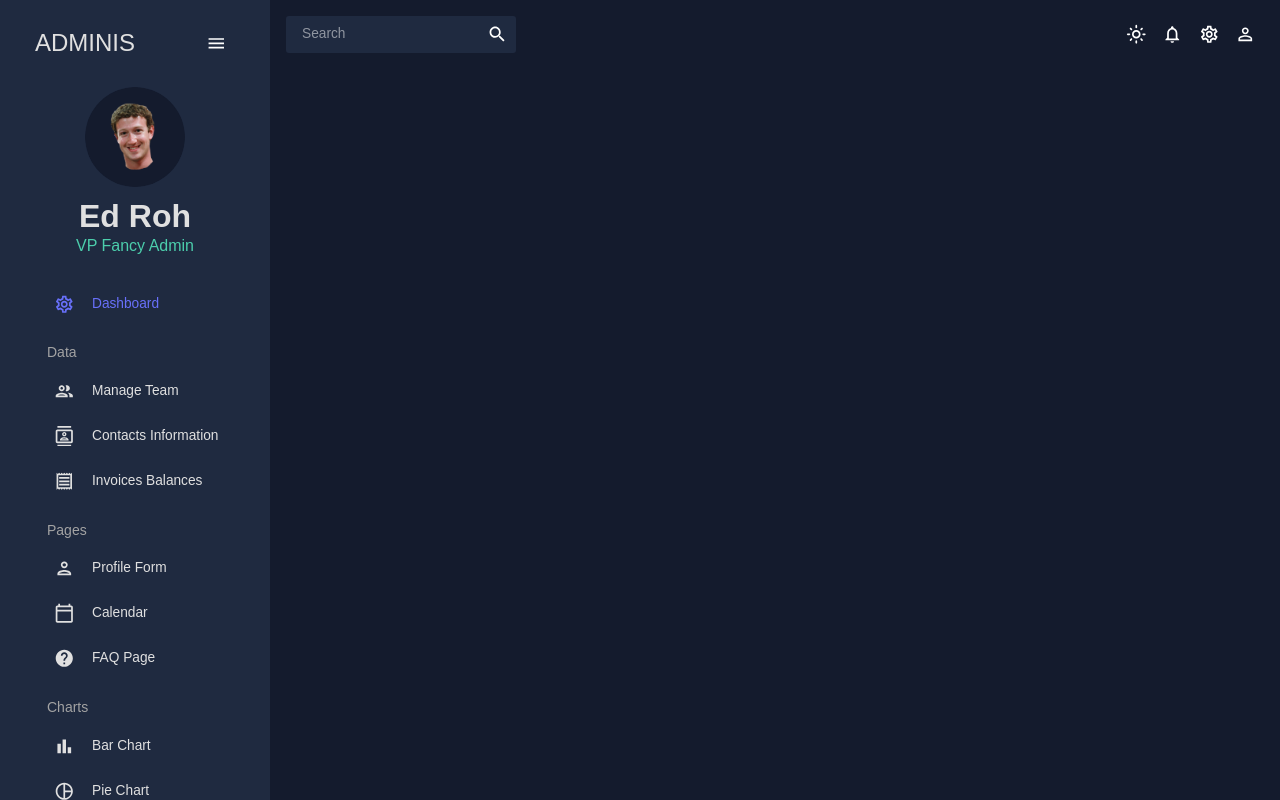
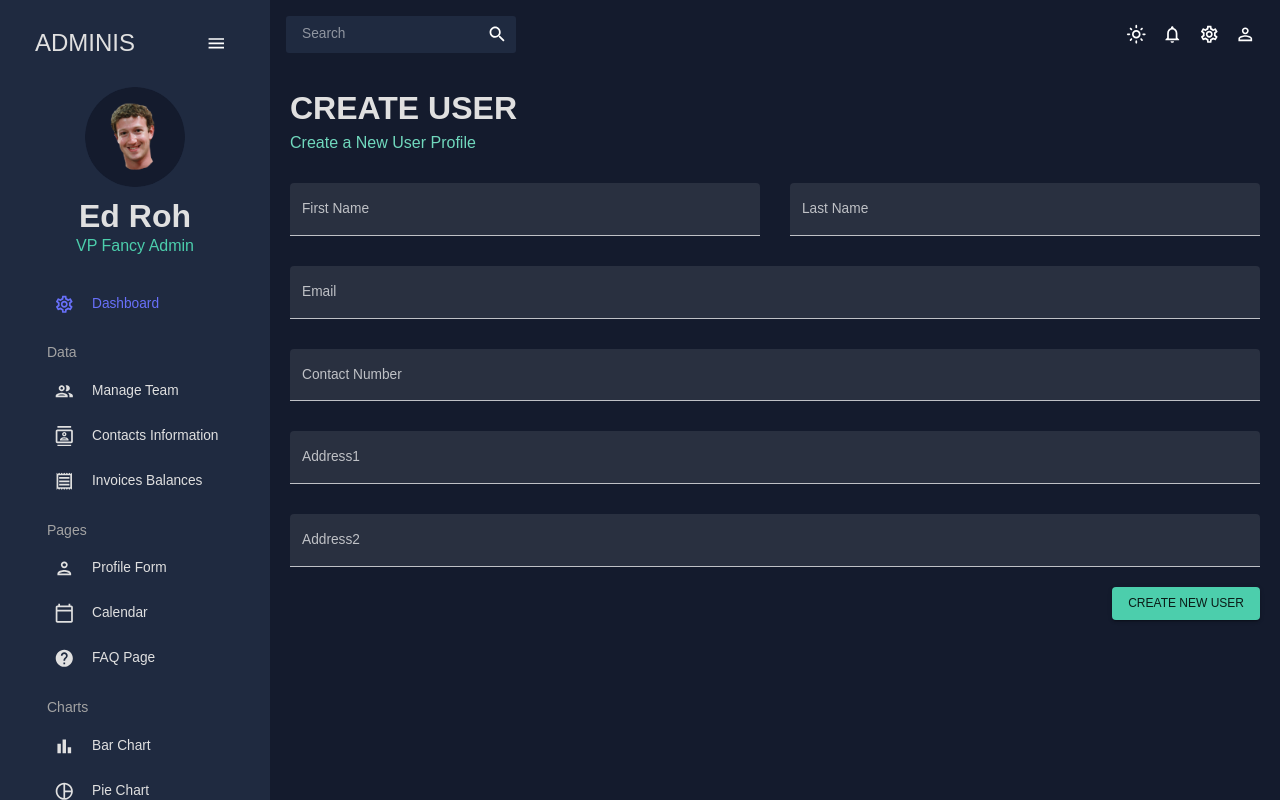
Before and after one commit to ThaneshworJoshi/mui-dashboard, a React (Create React App) app: page /form in a window 1280 px wide. Built offline with nearby package versions, Linux system fonts and the light colour scheme.

Commit message:
add: Create person form

```diff
--- a/src/App.js
+++ b/src/App.js
@@ -9,7 +9,7 @@
 import Invoices from "./scenes/invoices";
 import Contacts from "./scenes/contacts";
 // import Bar from "./scenes/bar";
-// import Form from "./scenes/form";
+import Form from "./scenes/form";
 // import Line from "./scenes/line";
 // import Pie from "./scenes/pie";
 // import FAQ from "./scenes/faq";
@@ -32,8 +32,8 @@
               <Route path="/team" element={<Team />} />
               <Route path="/contacts" element={<Contacts />} />
               <Route path="/invoices" element={<Invoices />} />
-              {/* <Route path="/form" element={<Form />} />
-              <Route path="/bar" element={<Bar />} />
+              <Route path="/form" element={<Form />} />
+                {/* <Route path="/bar" element={<Bar />} />
               <Route path="/pie" element={<Pie />} />
               <Route path="/line" element={<Line />} />
               <Route path="/faq" element={<FAQ />} />
--- /dev/null
+++ b/src/scenes/form/index.js
@@ -0,0 +1,157 @@
+import React from "react";
+import { Button, TextField, useMediaQuery } from "@mui/material";
+import { Box } from "@mui/material";
+import { Formik } from "formik";
+import * as yup from "yup";
+import Header from "../../components/Header";
+
+const initialValues = {
+  firstName: "",
+  lastName: "",
+  email: "",
+  contact: "",
+  address1: "",
+  address2: "",
+};
+const phoneNumberRegex = /^\d{3}-\d{3}-\d{4}$/;
+
+const userSchema = yup.object().shape({
+  firstName: yup.string().required("required"),
+  lastName: yup.string().required("required"),
+  email: yup.string().email("Invalid email").required("Required"),
+  contact: yup
+    .string()
+    .matches(phoneNumberRegex, "Phone number is not valid")
+    .required("required"),
+  address1: yup.string().required("required"),
+  address2: yup.string().required("required"),
+});
+
+const Form = () => {
+  const isNonMobile = useMediaQuery("(min-width: 600px)");
+
+  const handleFormSubmit = (values) => {
+    console.log(values);
+  };
+
+  return (
+    <Box m="20px">
+      <Header title="CREATE USER" subtitle="Create a New User Profile" />
+      <Formik
+        onSubmit={handleFormSubmit}
+        initialValues={initialValues}
+        validationSchema={userSchema}
+      >
+        {({
+          values,
+          errors,
+          touched,
+          handleChange,
+          handleBlur,
+          handleSubmit,
+        }) => (
+          <form onSubmit={handleSubmit}>
+            <Box
+              display="grid"
+              gap="30px"
+              gridTemplateColumns="repeat(4, minmax(0, 1fr)"
+              sx={{
+                "& > div": {
+                  gridColumn: isNonMobile ? undefined : "span 4",
+                },
+              }}
+            >
+              <TextField
+                fullWidth
+                variant="filled"
+                type="text"
+                label="First Name"
+                onBlur={handleBlur}
+                onChange={handleChange}
+                value={values.firstName}
+                name="firstName"
+                error={!!touched.firstName && !!errors.firstName}
+                helperText={touched.firstName && errors.firstName}
+                sx={{ gridColumn: "span 2" }}
+              />
+
+              <TextField
+                fullWidth
+                variant="filled"
+                type="text"
+                label="Last Name"
+                onBlur={handleBlur}
+                onChange={handleChange}
+                value={values.lastName}
+                name="lastName"
+                error={!!touched.lastName && !!errors.lastName}
+                helperText={touched.lastName && errors.lastName}
+                sx={{ gridColumn: "span 2" }}
+              />
+              <TextField
+                fullWidth
+                variant="filled"
+                type="text"
+                label="Email"
+                onBlur={handleBlur}
+                onChange={handleChange}
+                value={values.email}
+                name="email"
+                error={!!touched.email && !!errors.email}
+                helperText={touched.email && errors.email}
+                sx={{ gridColumn: "span 4" }}
+              />
+              <TextField
+                fullWidth
+                variant="filled"
+                type="text"
+                label="Contact Number"
+                onBlur={handleBlur}
+                onChange={handleChange}
+                value={values.contact}
+                name="contact"
+                error={!!touched.contact && !!errors.contact}
+                helperText={touched.contact && errors.contact}
+                sx={{ gridColumn: "span 4" }}
+              />
+              <TextField
+                fullWidth
+                variant="filled"
+                type="text"
+                label="Address1"
+                onBlur={handleBlur}
+                onChange={handleChange}
+                value={values.address1}
+                name="address1"
+                error={!!touched.address1 && !!errors.address1}
+                helperText={touched.address1 && errors.address1}
+                sx={{ gridColumn: "span 4" }}
+              />
+
+              <TextField
+                fullWidth
+                variant="filled"
+                type="text"
+                label="Address2"
+                onBlur={handleBlur}
+                onChange={handleChange}
+                value={values.address2}
+                name="address2"
+                error={!!touched.address2 && !!errors.address2}
+                helperText={touched.address2 && errors.address2}
+                sx={{ gridColumn: "span 4" }}
+              />
+            </Box>
+            <Box display="flex" justifyContent="end" mt="20px">
+              <Button type="submit" color="secondary" variant="contained">
+                Create New User
+              </Button>
+            </Box>
+          </form>
+        )}
+      </Formik>
+    </Box>
+  );
+};
+
+export default Form;
```
